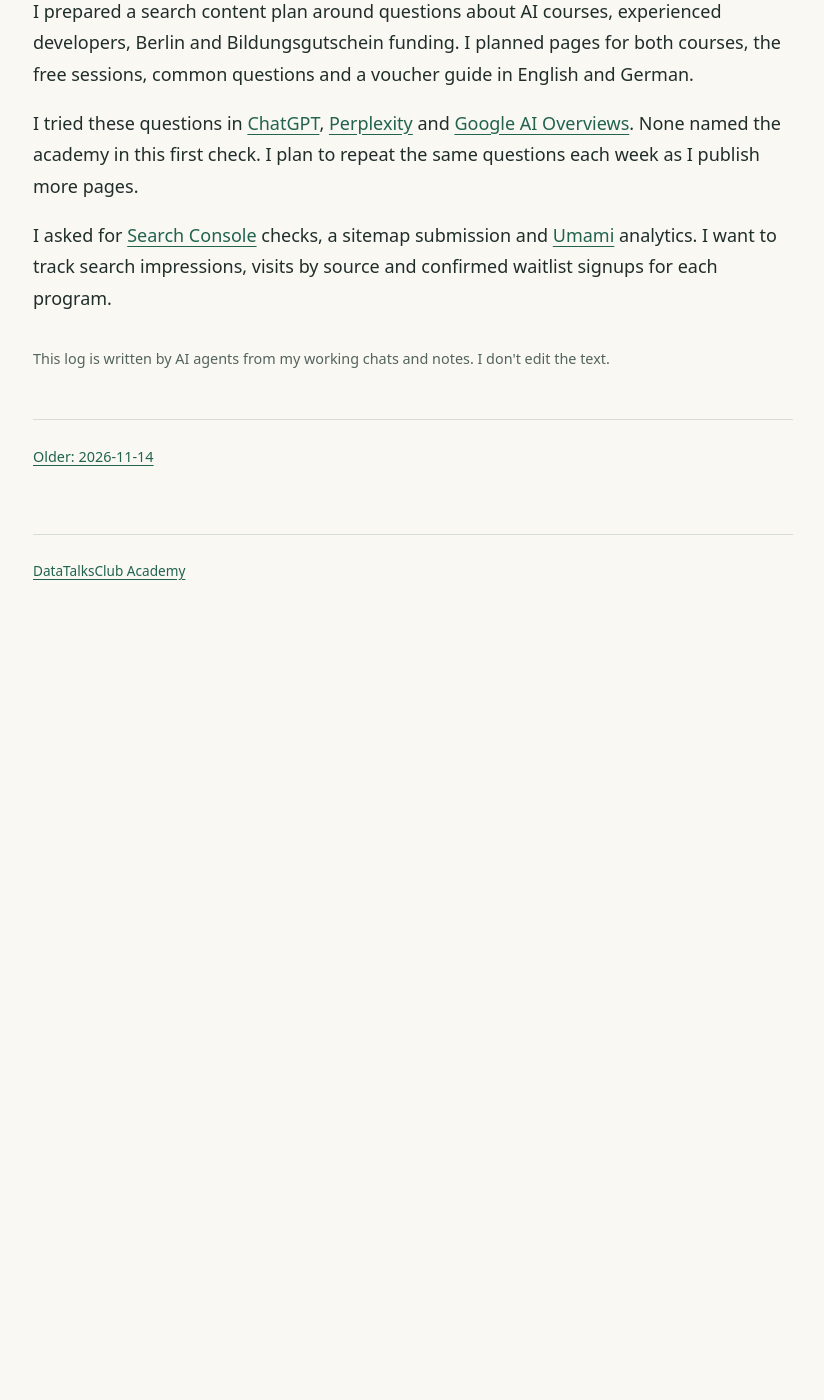
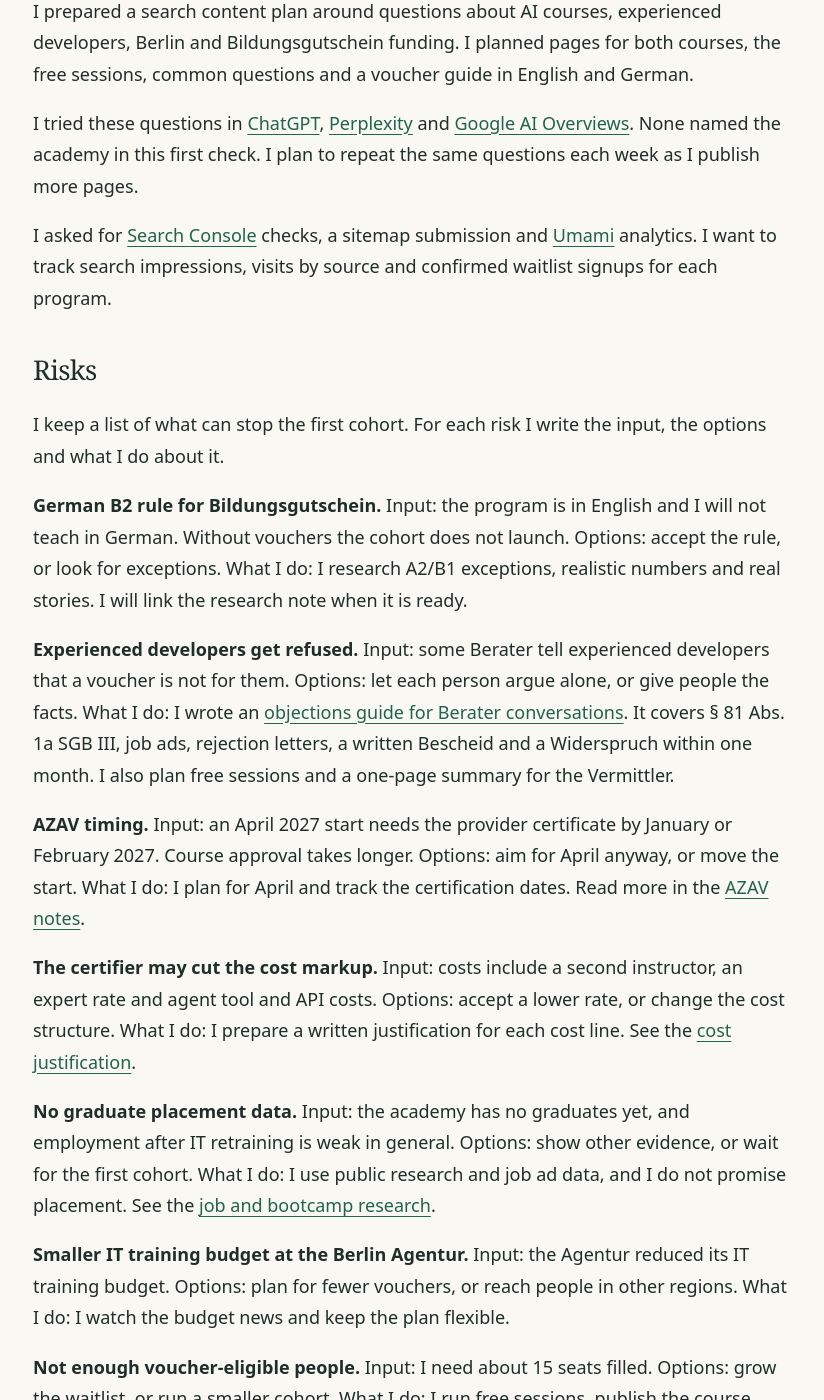
Before and after one commit to alexeygrigorev/academy-build-log, a Jekyll site: the page built from entries/2026-11-15.md, in a window 1280 px wide and 1400 px high, scrolled down 5919 px. Shown: the whole window, without its empty margins (227-1051 px from the left). Built offline with Jekyll 4.4.1, drawn with Linux system fonts in a browser that asks for light colours; before the commit the page ends 6549 px from its top, so only the background shows below that; some of the changed text lies outside the part shown.

Commit message:
Add Risks section, index pointer, and mobile overflow fix (#1)

```diff
--- a/assets/style.css
+++ b/assets/style.css
@@ -33,3 +33,6 @@ footer p { margin: 0; }
 .prose figcaption { margin-top: .6rem; color: var(--muted); font-size: .85rem; line-height: 1.5; }
 .prose .mobile-capture img { width: min(100%, 390px); margin-inline: auto; }
 .ai-note { margin-top: 2rem; color: var(--muted); font-size: .9rem; }
+html, body { overflow-x: clip; }
+main, .prose { overflow-wrap: anywhere; }
+.prose img, .prose figure { max-width: 100%; }
--- a/entries/2026-11-15.md
+++ b/entries/2026-11-15.md
@@ -102,3 +102,21 @@ I prepared a search content plan around questions about AI courses, experienced
 I tried these questions in [ChatGPT](https://chatgpt.com/), [Perplexity](https://www.perplexity.ai/) and [Google AI Overviews](https://www.google.com/search). None named the academy in this first check. I plan to repeat the same questions each week as I publish more pages.
 
 I asked for [Search Console](https://search.google.com/search-console/about) checks, a sitemap submission and [Umami](https://umami.is/) analytics. I want to track search impressions, visits by source and confirmed waitlist signups for each program.
+
+## Risks
+
+I keep a list of what can stop the first cohort. For each risk I write the input, the options and what I do about it.
+
+**German B2 rule for Bildungsgutschein.** Input: the program is in English and I will not teach in German. Without vouchers the cohort does not launch. Options: accept the rule, or look for exceptions. What I do: I research A2/B1 exceptions, realistic numbers and real stories. I will link the research note when it is ready.
+
+**Experienced developers get refused.** Input: some Berater tell experienced developers that a voucher is not for them. Options: let each person argue alone, or give people the facts. What I do: I wrote an [objections guide for Berater conversations](https://github.com/alexeygrigorev/academy-build-log/blob/main/research/berater-objections.md). It covers § 81 Abs. 1a SGB III, job ads, rejection letters, a written Bescheid and a Widerspruch within one month. I also plan free sessions and a one-page summary for the Vermittler.
+
+**AZAV timing.** Input: an April 2027 start needs the provider certificate by January or February 2027. Course approval takes longer. Options: aim for April anyway, or move the start. What I do: I plan for April and track the certification dates. Read more in the [AZAV notes](https://github.com/alexeygrigorev/academy-build-log/blob/main/research/azav-certification.md).
+
+**The certifier may cut the cost markup.** Input: costs include a second instructor, an expert rate and agent tool and API costs. Options: accept a lower rate, or change the cost structure. What I do: I prepare a written justification for each cost line. See the [cost justification](https://github.com/alexeygrigorev/academy-build-log/blob/main/research/azav-cost-justification.md).
+
+**No graduate placement data.** Input: the academy has no graduates yet, and employment after IT retraining is weak in general. Options: show other evidence, or wait for the first cohort. What I do: I use public research and job ad data, and I do not promise placement. See the [job and bootcamp research](https://github.com/alexeygrigorev/academy-build-log/blob/main/research/supply-jobs-and-bootcamps.md).
+
+**Smaller IT training budget at the Berlin Agentur.** Input: the Agentur reduced its IT training budget. Options: plan for fewer vouchers, or reach people in other regions. What I do: I watch the budget news and keep the plan flexible.
+
+**Not enough voucher-eligible people.** Input: I need about 15 seats filled. Options: grow the waitlist, or run a smaller cohort. What I do: I run free sessions, publish the course pages and track waitlist signups for both programs.
--- a/index.html
+++ b/index.html
@@ -6,6 +6,7 @@ description: Follow the decisions behind DataTalksClub Academy, from the first s
 <h1>Building the Academy in Public</h1>
 <p class="description">I'm building DataTalksClub Academy for experienced developers.</p>
 <p class="ai-note">This log is written by AI agents from my working chats and notes. I don't edit the text.</p>
+<p>Open risks for the first cohort: <a href="{{ '/entries/2026-11-15/' | relative_url }}#risks">read the Risks section</a>.</p>
 <ol class="entries">
 {% assign entries = site.pages | where_exp: 'item', 'item.log_date' | sort: 'log_date' | reverse %}
 {% for entry in entries %}
```
